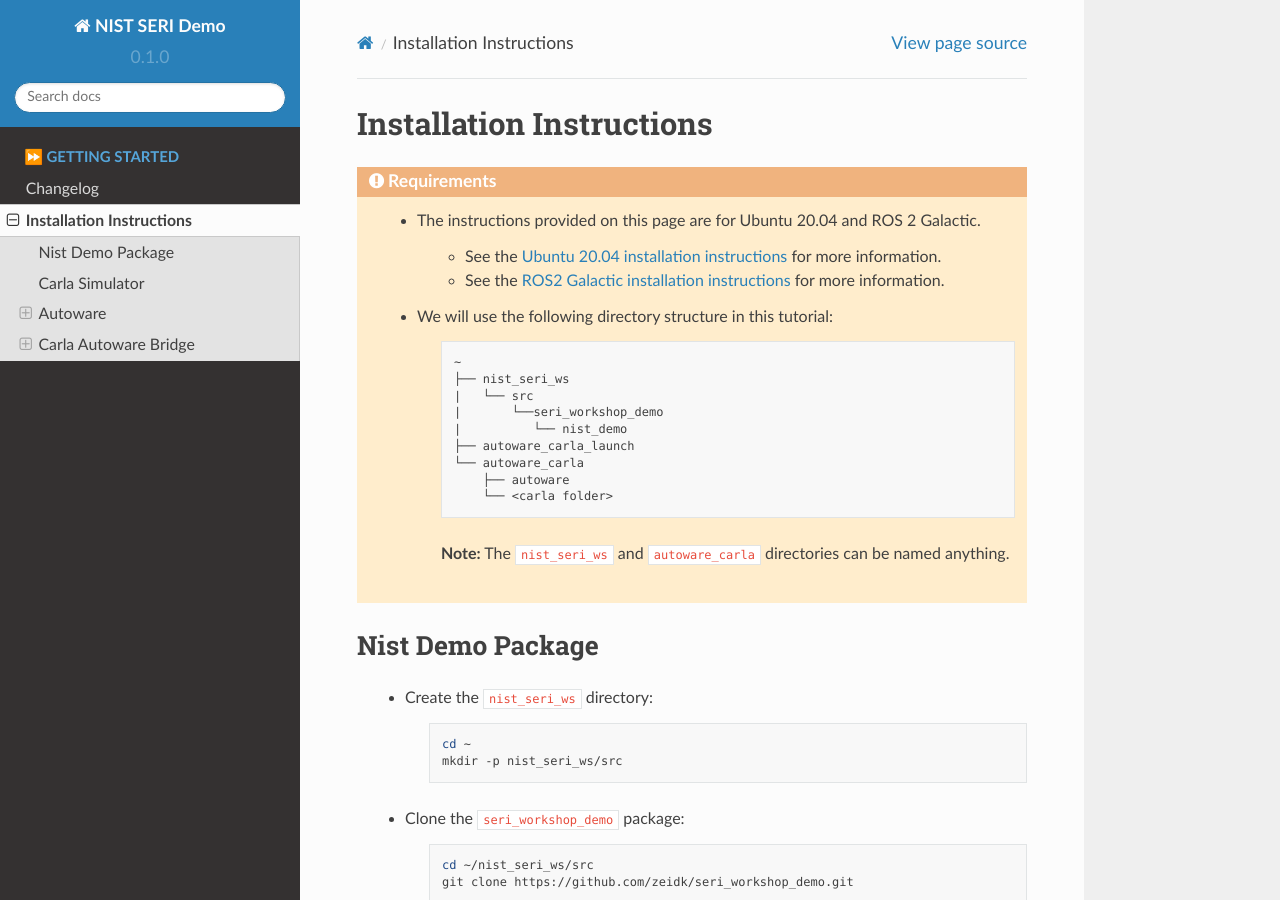
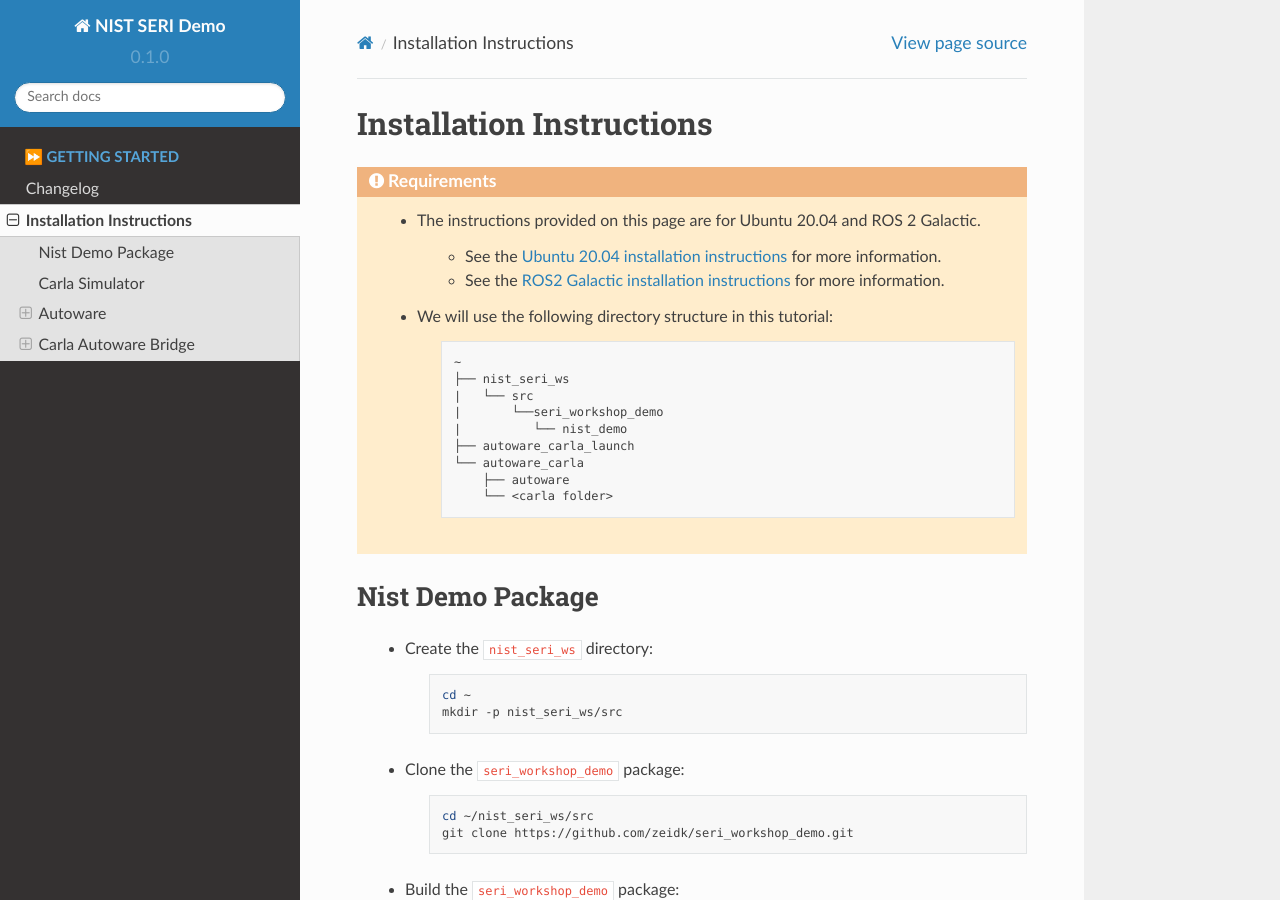
Before and after one commit to zeidk/seri_workshop_demo, a Sphinx documentation site: the page built from docs/getting_started/installation.rst, in a window 1280 px wide and 900 px high. Built offline with Sphinx 7.4.7 and the Read the Docs theme 2.0.0, drawn with Linux system fonts in a browser that asks for light colours.

Commit message:
first push

```diff
--- a/docs/getting_started/installation.rst
+++ b/docs/getting_started/installation.rst
@@ -26,10 +26,6 @@
             └── autoware_carla
                 ├── autoware
                 └── <carla folder>
-
-
-        **Note:** The :file:`nist_seri_ws` and :file:`autoware_carla` directories can be named anything.
-
 
 
 Nist Demo Package
@@ -226,6 +222,7 @@
 - Spawn two vehicles.
 
     - Run Carla:
+
         .. code-block:: bash
             :class: no-copybutton
 
```
